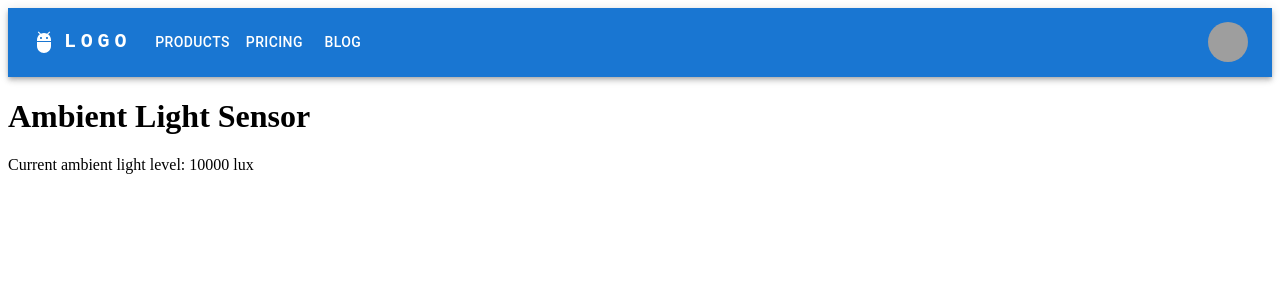
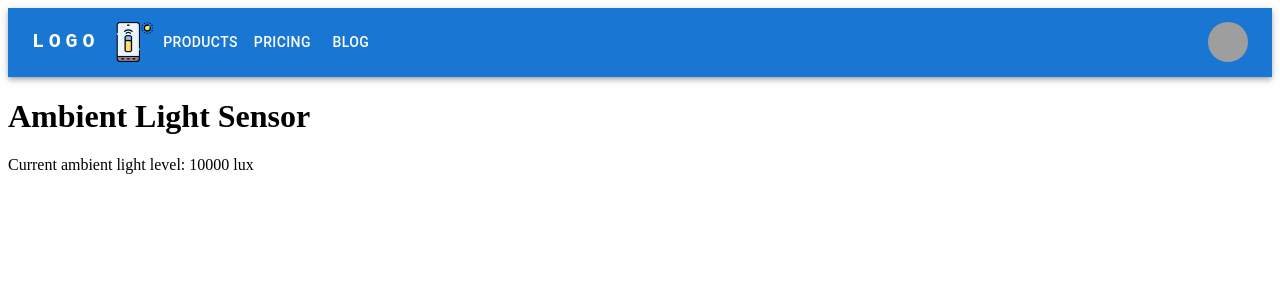
Before and after one commit to AshwinHarikumar/Gm-zzzz, a React (Vite) app: page / in a window 1280 px wide. Shown: the top 300 px of the page. Built offline with nearby package versions, Linux system fonts and the light colour scheme; grey boxes are pictures that could not be loaded.

Commit message:
App Bar Icon

```diff
--- a/src/AppBar.jsx
+++ b/src/AppBar.jsx
@@ -39,7 +39,6 @@
     <AppBar position="static">
       <Container maxWidth="xl">
         <Toolbar disableGutters>
-          <AdbIcon sx={{ display: { xs: 'none', md: 'flex' }, mr: 1 }} />
           <Typography
             variant="h6"
             noWrap
@@ -92,7 +91,16 @@
               ))}
             </Menu>
           </Box>
-          <AdbIcon sx={{ display: { xs: 'flex', md: 'none' }, mr: 1 }} />
+          <Box
+            component="img"
+            sx={{
+              height: 40,
+              width: 40,
+              maxHeight: { xs: 233, md: 167 },
+              maxWidth: { xs: 350, md: 250 },
+            }}
+            src="/icon.png"
+          />
           <Typography
             variant="h5"
             noWrap
@@ -109,7 +117,7 @@
               textDecoration: 'none',
             }}
           >
-            LOGO
+            GM-zzz
           </Typography>
           <Box sx={{ flexGrow: 1, display: { xs: 'none', md: 'flex' } }}>
             {pages.map((page) => (
```
